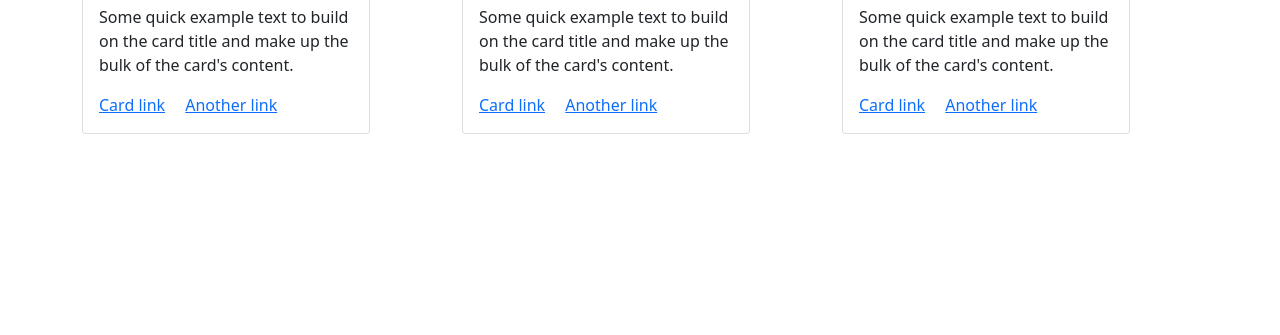
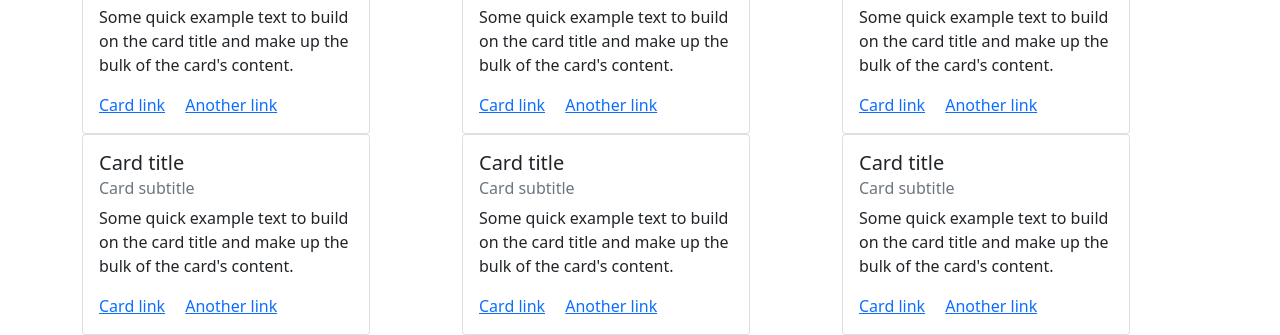
Before and after one commit to helloAle/bootstrap, a plain HTML site: page index.html in a window 1280 px wide. Shown: the part 587-922 px from the top of the page. Before the commit the page ends 800 px from the top, so only its background shows below. Drawn offline with nearby package versions, Linux system fonts and the light colour scheme.

Commit message:
more cards

```diff
--- a/index.html
+++ b/index.html
@@ -125,6 +125,39 @@
             </div>
           </div>
         </div>
+        <div class="col">
+          <div class="card" style="width: 18rem;">
+            <div class="card-body">
+              <h5 class="card-title">Card title</h5>
+              <h6 class="card-subtitle mb-2 text-muted">Card subtitle</h6>
+              <p class="card-text">Some quick example text to build on the card title and make up the bulk of the card's content.</p>
+              <a href="#" class="card-link">Card link</a>
+              <a href="#" class="card-link">Another link</a>
+            </div>
+          </div>
+        </div>
+        <div class="col">
+          <div class="card" style="width: 18rem;">
+            <div class="card-body">
+              <h5 class="card-title">Card title</h5>
+              <h6 class="card-subtitle mb-2 text-muted">Card subtitle</h6>
+              <p class="card-text">Some quick example text to build on the card title and make up the bulk of the card's content.</p>
+              <a href="#" class="card-link">Card link</a>
+              <a href="#" class="card-link">Another link</a>
+            </div>
+          </div>
+        </div>
+        <div class="col">
+          <div class="card" style="width: 18rem;">
+            <div class="card-body">
+              <h5 class="card-title">Card title</h5>
+              <h6 class="card-subtitle mb-2 text-muted">Card subtitle</h6>
+              <p class="card-text">Some quick example text to build on the card title and make up the bulk of the card's content.</p>
+              <a href="#" class="card-link">Card link</a>
+              <a href="#" class="card-link">Another link</a>
+            </div>
+          </div>
+        </div>
       </div>
     </div>
 
```
